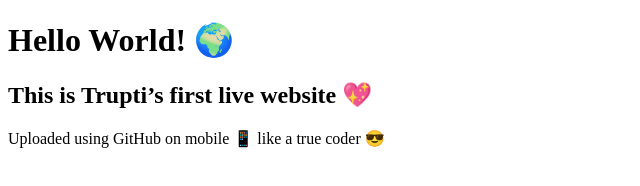
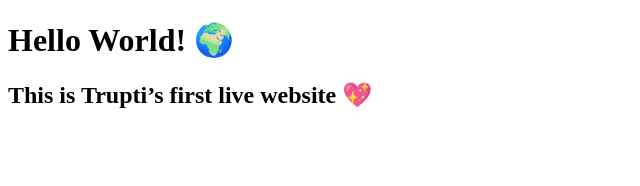
Before and after one commit to Trupti727/my-first-website, a plain HTML site: page index.html in a window 1280 px wide. Shown: the whole page, without its empty margins (0-640 px from the left). Drawn offline with Linux system fonts and the light colour scheme.

Commit message:
Update index.html

```diff
--- a/index.html
+++ b/index.html
@@ -7,6 +7,5 @@
 <body>
     <h1>Hello World! 🌍</h1>
     <h2>This is Trupti’s first live website 💖</h2>
-    <p>Uploaded using GitHub on mobile 📱 like a true coder 😎</p>
 </body>
 </html>
```
